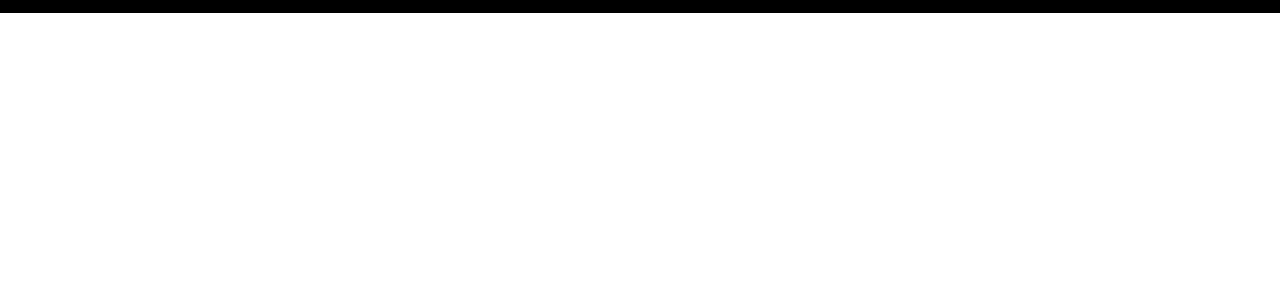
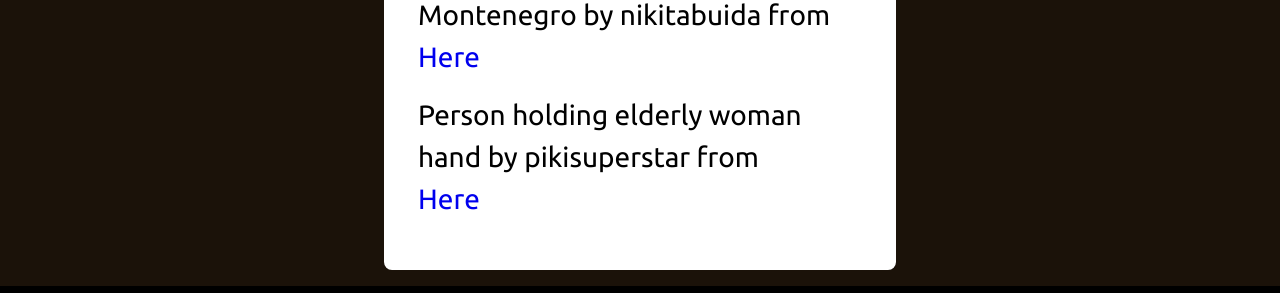
Before and after one commit to clumsybunny/ShengyaoCare, a plain HTML site: page attributions.html in a window 1280 px wide. Shown: the part 378-671 px from the top of the page. Drawn offline with Linux system fonts and the light colour scheme; a web font is replaced by a local one.

Commit message:
test
test

```diff
--- a/attributions.html
+++ b/attributions.html
@@ -37,10 +37,22 @@
             </button>
         </nav>
         <ul class="menu collapsed">
-            <li><a href="#">Email Us</a></li>
-            <li><a href="#">Attributions</a></li>
+            <li><a href="emailForm.html">Email Us</a></li>
+            <li><a href="attributions.html">Attributions</a></li>
         </ul>
     </header>
+
+    <div class="attributions">
+
+        <section>
+            <h2 class="font-instrument font-semibold size-h2">Image Attributions</h2>
+            <ul class="font-ubuntu font-regular size-p flexed">
+                <li><p>Senior couple at seaside medium shot by freepik from </p><a href="https://www.freepik.com/free-photo/senior-couple-seaside-medium-shot_15725657.htm#fromView=search&page=1&position=1&uuid=b278f65f-b5e5-4ece-ba22-de3ed5852dfd&query=elderly+couple+from+behind">Here</a></li>
+                <li><p>Montenegro by nikitabuida from </p><a href="https://www.freepik.com/free-photo/montenegro_1154465.htm#fromView=search&page=2&position=21&uuid=a76923c5-15e1-45fa-aa48-c53a4a707749&query=sunrise"> Here</a></li>
+                <li><p>Person holding elderly woman hand by pikisuperstar from</p><a href="https://www.freepik.com/free-photo/person-holding-elderly-woman-hand_40477532.htm#fromView=search&page=2&position=13&uuid=c389bddb-ea54-4898-b617-c9fd88b5592a&query=holding+elderly+hand"> Here</a></li>
+            </ul>
+        </section>
+    </div>
 
     <footer>
         <section class="contact-us">
--- a/css/styles.css
+++ b/css/styles.css
@@ -284,6 +284,24 @@ span {
     margin-top: 0.5rem;
 }
 
+/* Attributions */
+.attributions {
+    background: var(--brown);
+    padding: 1rem;
+}
+
+.attributions section {
+    background: var(--white);
+    border: 2px solid var(--white);
+    border-radius: 0.5rem;
+    padding: 0.5rem;
+}
+
+.attributions ul {
+    flex-direction: column;
+    gap: 1rem;
+}
+
 /* Footer */
 footer {
     padding: 0 1rem;
@@ -352,6 +370,19 @@ footer .btn {
 
     .row {
         margin-bottom: 1rem;
+    }
+
+    /* Attributions */
+    .attributions {
+        padding: 1rem 2rem;
+    }
+
+    .attributions section {
+        padding: 2rem;
+    }
+
+    .attributions ul {
+        gap: 1rem;
     }
 
     /* Footer */
@@ -425,6 +456,20 @@ footer .btn {
         margin-bottom: 1rem;
     }
 
+    /* Attributions */
+    .attributions {
+        padding: 1rem 20vw;
+    }
+
+    .attributions section {
+        padding: 2rem;
+    }
+
+    .attributions ul {
+        gap: 1rem;
+    }
+
+
     /* Footer */
     footer {
         padding: 0 3rem;
@@ -480,6 +525,19 @@ footer .btn {
         margin-bottom: 1rem;
     }
 
+    /* Attributions */
+    .attributions {
+        padding: 1rem 30vw;
+    }
+
+    .attributions section {
+        padding: 2rem;
+    }
+
+    .attributions ul {
+        gap: 1rem;
+    }
+
     /* Footer */
     footer {
         padding: 0 3rem;
```
